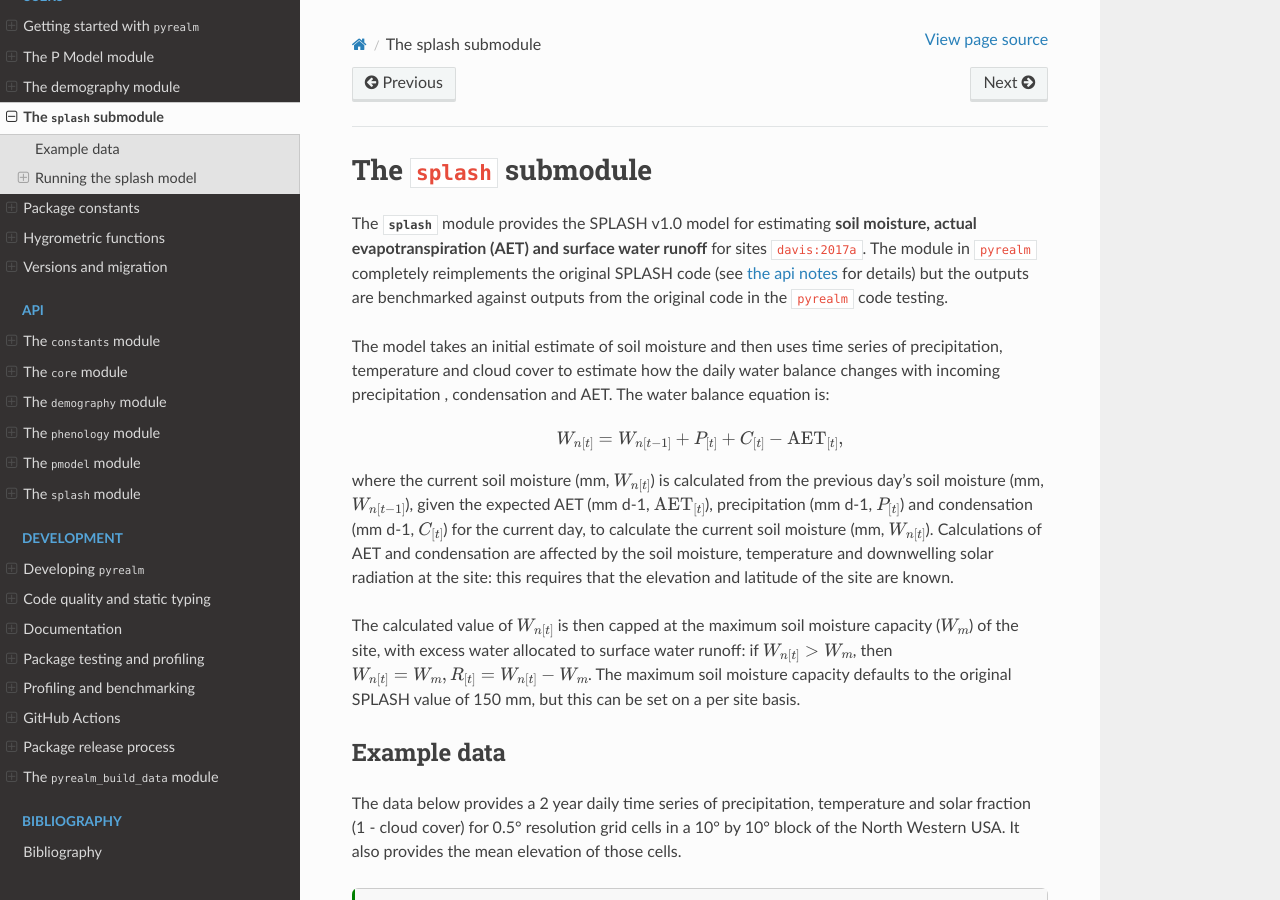
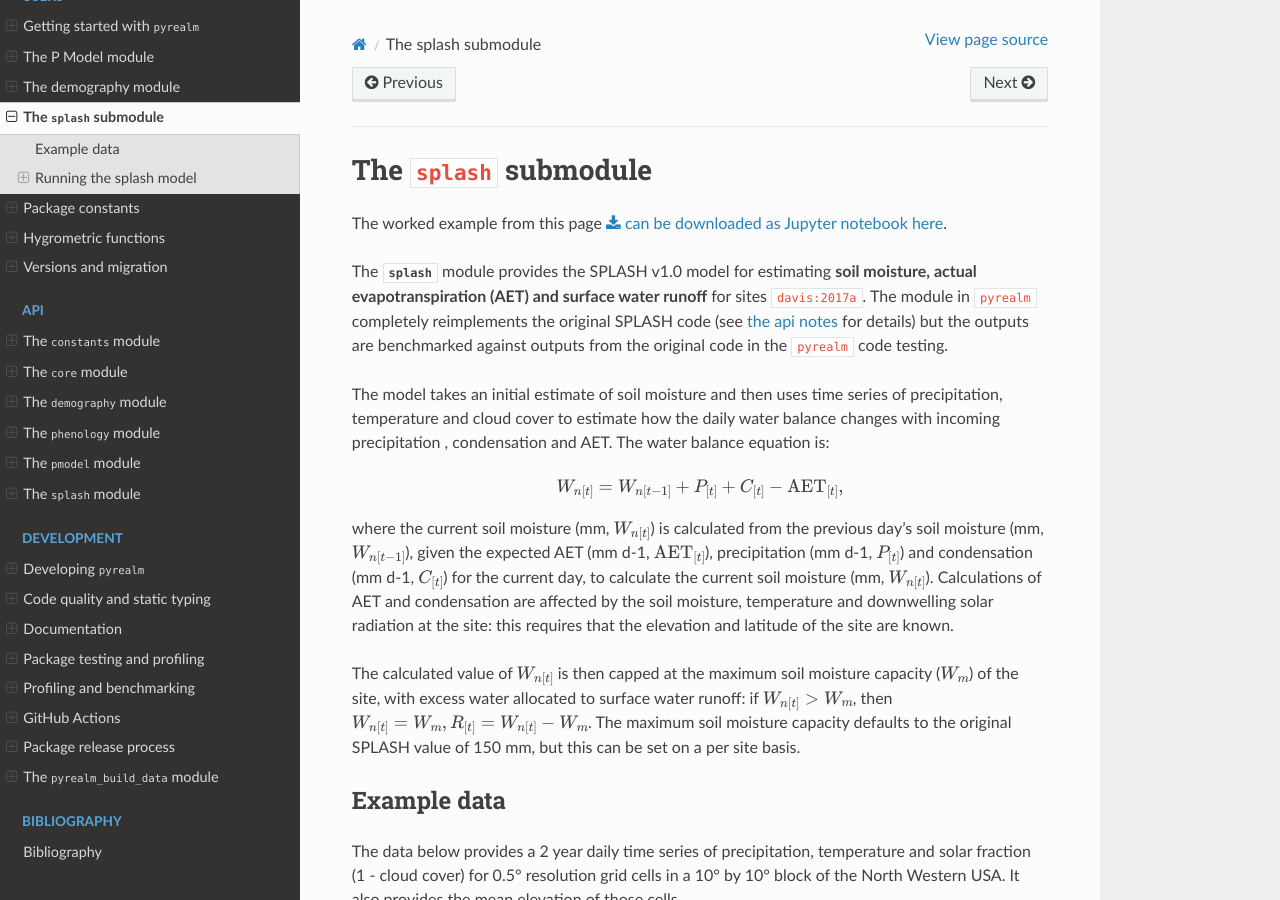
Before and after one commit to ImperialCollegeLondon/pyrealm, a Sphinx documentation site: the page built from docs/source/users/splash.md, in a window 1280 px wide and 900 px high. Built offline with Sphinx 7.4.7 and the Read the Docs theme 3.1.0, drawn with Linux system fonts in a browser that asks for light colours; cross-references to code outside the pages are shown as plain code.

Commit message:
add splash jupyter notebook

```diff
--- a/docs/source/users/splash.md
+++ b/docs/source/users/splash.md
@@ -22,6 +22,8 @@
 ---
 
 # The `splash` submodule
+
+The worked example from this page {download}`can be downloaded as Jupyter notebook here </_static/Splash.ipynb>`.
 
 The {mod}`~pyrealm.splash` module provides the SPLASH v1.0 model for estimating **soil
 moisture, actual evapotranspiration (AET) and surface water runoff** for sites
```
Also changed, not shown: docs/source/_static/Splash.ipynb (added).
